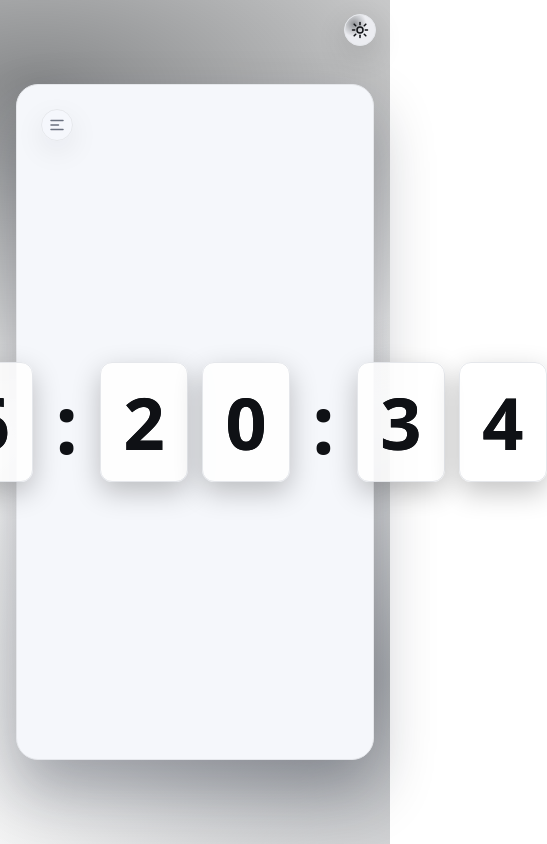
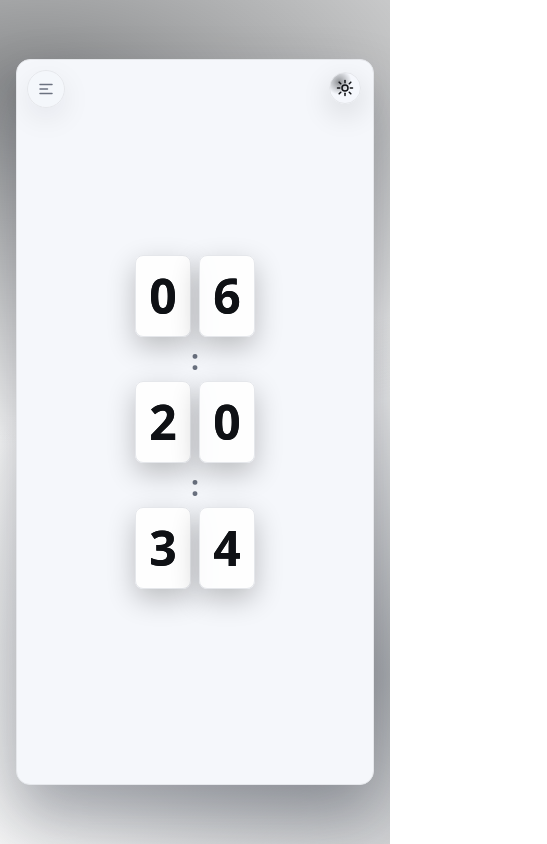
Before and after one commit to yijianweii/arcane, a React (Vite) app: page / in a window 390 px wide. Shown: the whole page, 547 px wide, since content can reach past the window. Built offline with nearby package versions, Linux system fonts and the light colour scheme.

Commit message:
✨ feat: 移动端兼容

```diff
--- a/src/App.tsx
+++ b/src/App.tsx
@@ -1,6 +1,5 @@
 import { Routes, Route, Link } from 'react-router-dom'
 import { ThemeProvider } from './theme'
-import ThemeSwitch from './components/ThemeSwitch/index'
 import Home from './pages/Home'
 import DemoLayout from './pages/DemoLayout'
 import ThemeShowcase from './demos/ThemeShowcase'
@@ -11,7 +10,6 @@ export default function App() {
   return (
     <ThemeProvider>
       <div className="app-shell">
-        <div className="global-switch"><ThemeSwitch /></div>
         <main className="container">
           <Routes>
             <Route path="/" element={<Home />} />
--- a/src/components/CreativeClock/index.css
+++ b/src/components/CreativeClock/index.css
@@ -2,6 +2,8 @@
 .time { display: flex; }
 .digits { display: flex; gap: 14px; align-items: center; }
 .colon { font-size: 80px; font-weight: 900; padding: 0 8px; }
+.time-h { display: block; }
+.time-v { display: none; }
 
 .flip {
   position: relative;
@@ -33,3 +35,26 @@
   50% { transform: rotateX(0deg) }
   100% { transform: rotateX(0deg) }
 }
+
+@media (max-width: 768px) {
+  .clock { min-height: 400px; width: 100%; }
+  .time-h { display: none; }
+  .time-v { display: grid; gap: 10px; align-items: center; justify-items: center; }
+  .digits { gap: 10px; }
+  .flip { width: 72px; height: 98px; border-radius: 10px; }
+  .top, .bottom { font-size: 60px; }
+  .colon { font-size: 64px; padding: 0 6px; }
+  .colon-row { font-size: 36px; font-weight: 800; color: var(--muted); line-height: 1; }
+  .row .digits { gap: 8px; }
+}
+
+@media (max-width: 480px) {
+  .clock { min-height: 320px; width: 100%; }
+  .time-h { display: none; }
+  .time-v { display: grid; gap: 8px; align-items: center; justify-items: center; }
+  .digits { gap: 8px; }
+  .flip { width: 56px; height: 82px; border-radius: 8px; }
+  .top, .bottom { font-size: 48px; }
+  .colon { font-size: 52px; padding: 0 4px; }
+  .colon-row { font-size: 28px; }
+}
--- a/src/components/CreativeClock/index.tsx
+++ b/src/components/CreativeClock/index.tsx
@@ -52,7 +52,14 @@ export default function CreativeClock() {
   const display = `${hh}:${mm}:${ss}`
   return (
     <div className="clock">
-      <div className="time"><Digits value={display} /></div>
+      <div className="time time-h"><Digits value={display} /></div>
+      <div className="time time-v">
+        <div className="row"><Digits value={hh} /></div>
+        <div className="colon-row">:</div>
+        <div className="row"><Digits value={mm} /></div>
+        <div className="colon-row">:</div>
+        <div className="row"><Digits value={ss} /></div>
+      </div>
     </div>
   )
 }
--- a/src/components/SideMenuOverlay/index.tsx
+++ b/src/components/SideMenuOverlay/index.tsx
@@ -1,4 +1,5 @@
 import { NavLink } from 'react-router-dom'
+import { menu } from '@/config/menu'
 import './index.css'
 
 export default function SideMenuOverlay({ open, onClose }: { open: boolean, onClose: () => void }) {
@@ -6,15 +7,16 @@ export default function SideMenuOverlay({ open, onClose }: { open: boolean, onCl
     <>
       <div className={`overlay ${open ? 'open' : ''}`} aria-hidden={!open}>
         <div className="panel" id="sidebar">
-          <div className="group">PICK</div>
-          <div className="list">
-            <NavLink to="/demo/theme" className={({ isActive }) => `item${isActive ? ' active' : ''}`}>主题系统</NavLink>
-            <NavLink to="/demo/canvas" className={({ isActive }) => `item${isActive ? ' active' : ''}`}>Canvas 粒子</NavLink>
-          </div>
-          <div className="group">DEMO</div>
-          <div className="list">
-            <NavLink to="/demo/lazy-image" className={({ isActive }) => `item${isActive ? ' active' : ''}`}>图片懒加载</NavLink>
-          </div>
+          {menu.map((g) => (
+            <div key={g.title}>
+              <div className="group">{g.title}</div>
+              <div className="list">
+                {g.items.map((it) => (
+                  <NavLink key={it.path} to={it.path} className={({ isActive }) => `item${isActive ? ' active' : ''}`}>{it.label}</NavLink>
+                ))}
+              </div>
+            </div>
+          ))}
         </div>
       </div>
       <div className={`backdrop ${open ? 'show' : ''}`} onClick={onClose} />
--- /dev/null
+++ b/src/config/menu.ts
@@ -0,0 +1,18 @@
+export type MenuItem = { path: string; label: string }
+export type MenuGroup = { title: string; items: MenuItem[] }
+
+export const menu: MenuGroup[] = [
+  {
+    title: 'PICK',
+    items: [
+      { path: '/demo/theme', label: '主题系统' },
+      { path: '/demo/canvas', label: 'Canvas 粒子' },
+    ],
+  },
+  {
+    title: 'DEMO',
+    items: [
+      { path: '/demo/lazy-image', label: '图片懒加载' },
+    ],
+  },
+]
--- a/src/demos/LazyImageDemo/index.tsx
+++ b/src/demos/LazyImageDemo/index.tsx
@@ -33,7 +33,6 @@ export default function LazyImageDemo() {
   ]
   return (
     <div className="demo">
-      <h2 style={{ margin: 0 }}>图片懒加载</h2>
       <p className="desc" style={{ margin: 0 }}>进入视口前不加载，进入后平滑去模糊。</p>
       <div className="image-grid">
         {images.map((src, i) => (
--- a/src/pages/Home/index.css
+++ b/src/pages/Home/index.css
@@ -1 +1,6 @@
 .page {}
+.corner-right { position: absolute; top: 24px; right: 24px; z-index: 10000; }
+
+@media (max-width: 768px) {
+  .corner-right { top: 12px; right: 12px; }
+}
--- a/src/pages/Home/index.tsx
+++ b/src/pages/Home/index.tsx
@@ -2,6 +2,7 @@ import { NavLink } from 'react-router-dom'
 import { useState } from 'react'
 import CreativeClock from '@/components/CreativeClock/index'
 import SideMenuOverlay from '@/components/SideMenuOverlay/index'
+import ThemeSwitch from '@/components/ThemeSwitch/index'
 import './index.css'
 
 export default function Home() {
@@ -15,6 +16,7 @@ export default function Home() {
             <path d="M4 6h16M4 12h10M4 18h16" />
           </svg>
         </button>
+        <div className="corner-right"><ThemeSwitch /></div>
         <div className={`desktop-inner ${open ? 'open' : 'closed'}`}>
           <SideMenuOverlay open={open} onClose={() => setOpen(false)} />
           <main className="main">
--- a/src/styles/global.css
+++ b/src/styles/global.css
@@ -185,8 +185,40 @@ body {
   position: fixed;
   top: 14px;
   right: 14px;
-  z-index: 100;
+  z-index: 10000;
+  pointer-events: auto;
 }
 
 
 /* 简化为单键切换，无弹出菜单 */
+@media (max-width: 768px) {
+  .desktop-card {
+    width: 100%;
+    height: 86svh;
+    padding: 24px 16px;
+    padding-inline: max(16px, env(safe-area-inset-left)) max(16px, env(safe-area-inset-right));
+    border-radius: 18px;
+  }
+  .page-bg { inset: 0; }
+  .main { gap: 10px; padding-inline: clamp(12px, 4vw, 20px); }
+  .side-toggle { left: 12px; top: 12px; width: 36px; height: 36px; }
+  .token-grid { grid-template-columns: repeat(3, 1fr); }
+  .image-grid { grid-template-columns: repeat(2, 1fr); }
+  .canvas-wrap { height: 220px; }
+  .global-switch { display: none; }
+}
+
+@media (max-width: 480px) {
+  .desktop-card {
+    width: 100%;
+    height: 86svh;
+    padding: 16px 12px;
+    padding-inline: max(12px, env(safe-area-inset-left)) max(12px, env(safe-area-inset-right));
+    border-radius: 14px;
+  }
+  .main { gap: 8px; padding-inline: clamp(12px, 5vw, 18px); }
+  .side-toggle { left: 10px; top: 10px; width: 38px; height: 38px; }
+  .token-grid { grid-template-columns: repeat(2, 1fr); }
+  .image-grid { grid-template-columns: 1fr; }
+  .canvas-wrap { height: 200px; }
+}
```
